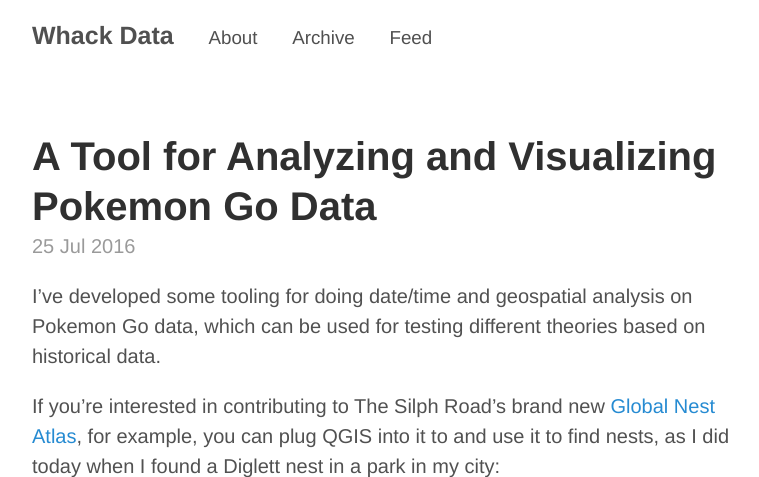
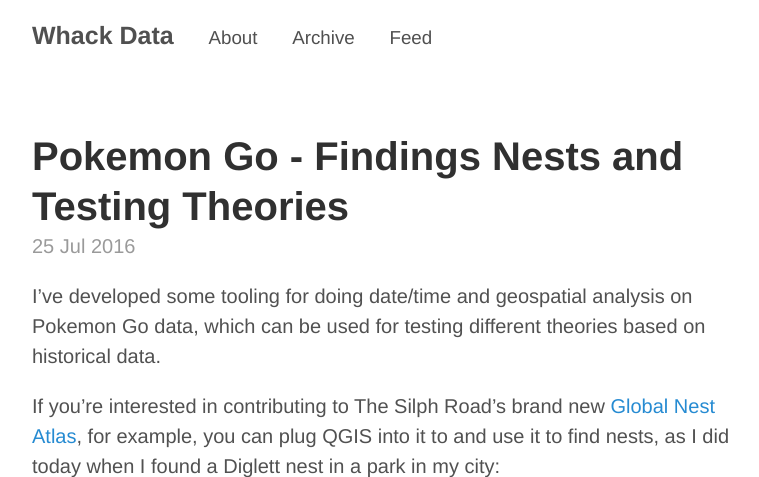
Before and after one commit to Brideau/whackdata, a Jekyll site: the page built from _posts/2016-07-25-tool-for-analyzing-mapping-pokemon-go.md, in a window 1280 px wide and 900 px high, cut to the strip 0-477 px from the top of the window. Shown: the whole strip, without its empty margins (248-1007 px from the left). Built offline with Jekyll 4.4.1, drawn with Linux system fonts in a browser that asks for light colours; Markdown is read by kramdown in place of the engine named in the settings; comment, search, counter and statistics services are not loaded.

Commit message:
Title Change

```diff
--- a/_posts/2016-07-25-tool-for-analyzing-mapping-pokemon-go.md
+++ b/_posts/2016-07-25-tool-for-analyzing-mapping-pokemon-go.md
@@ -1,6 +1,6 @@
 ---
 layout: post
-title: A Tool for Analyzing and Visualizing Pokemon Go Data
+title: Pokemon Go - Findings Nests and Testing Theories
 ---
 
 I've developed some tooling for doing date/time and geospatial analysis on Pokemon Go data, which can be used for testing different theories based on historical data.
```
